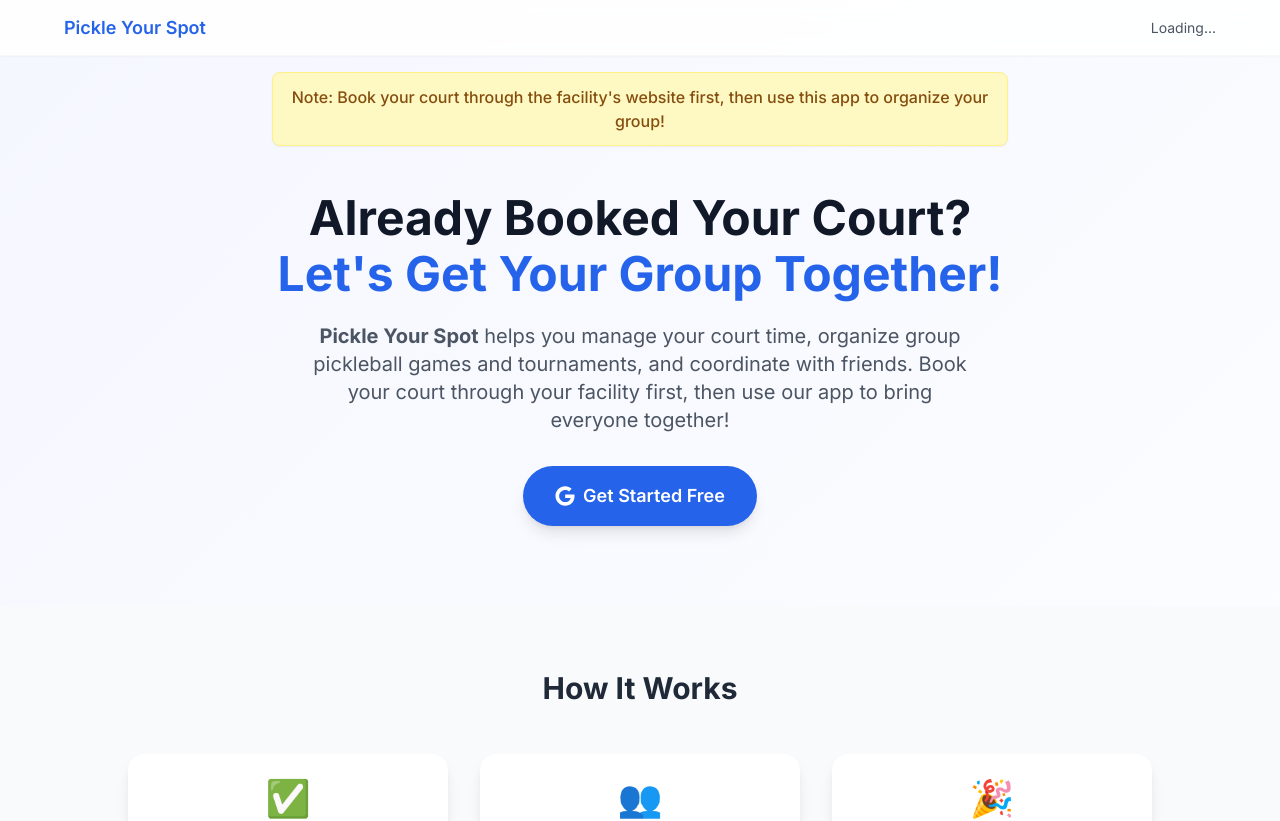
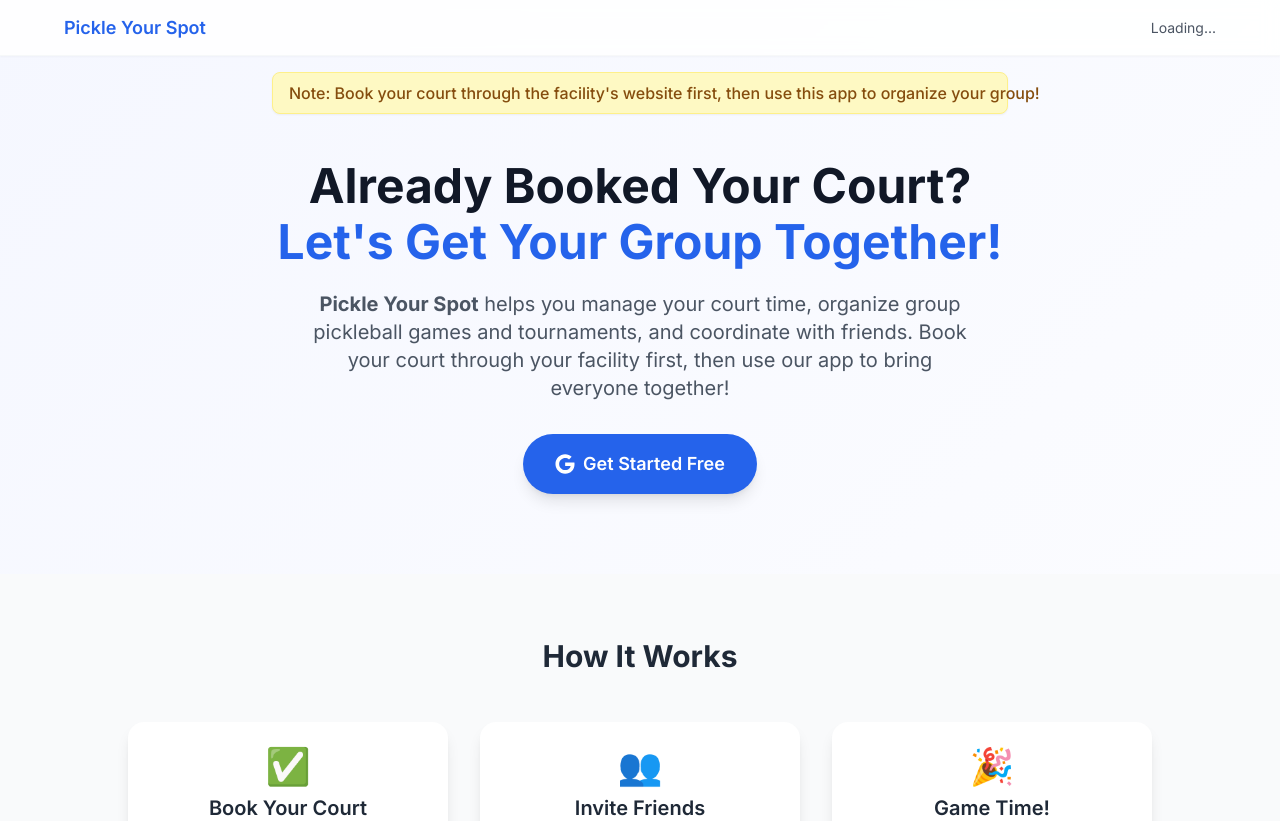
Before and after one commit to technickly/pickleyourspot, a Next.js app in the folder frontend/: page / in a window 1280 px wide. Shown: the top 821 px of the page. Built offline with nearby package versions, Linux system fonts and the light colour scheme; no server answers.

Commit message:
validation

```diff
--- a/frontend/app/my-reservations/page.tsx
+++ b/frontend/app/my-reservations/page.tsx
@@ -221,7 +221,7 @@ export default function MyReservationsPage() {
               <div
                 key={`${reservation.id}-${index}`}
                 className="bg-white rounded-lg shadow-sm hover:shadow-md transition-all cursor-pointer group"
-                onClick={() => router.push(`/r/${reservation.shortUrl}`)}
+                onClick={() => router.push(`/reservations/${reservation.id}`)}
               >
                 <div className="p-6">
                   <div className="flex justify-between items-start mb-4">
--- a/frontend/app/page.tsx
+++ b/frontend/app/page.tsx
@@ -17,8 +17,8 @@ export default function HomePage() {
       <div className="pt-4">
         <div className="max-w-3xl mx-auto px-4">
           <div className="bg-yellow-100 border border-yellow-200 rounded-lg shadow-sm">
-            <div className="py-3 px-4">
-              <p className="text-yellow-800 text-center font-medium">
+            <div className="py-2 px-4">
+              <p className="text-yellow-800 text-center font-medium whitespace-nowrap">
                 Note: Book your court through the facility's website first, then use this app to organize your group!
               </p>
             </div>
```
